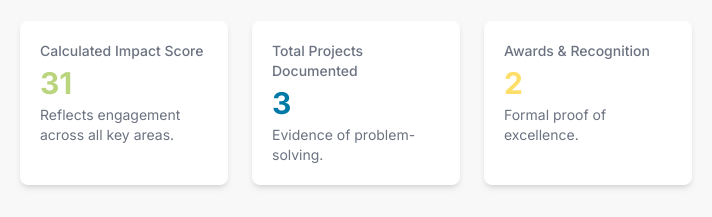
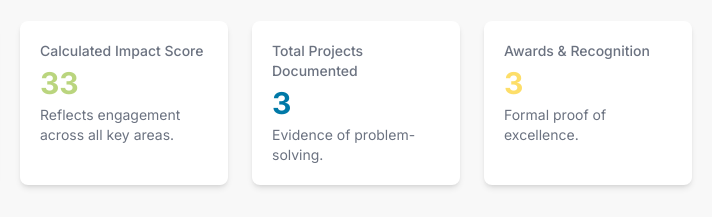
Before and after one commit to NiezW-BSU/PBL-0-Personal-Portfolio, a plain HTML site: page index.html in a window 1280 px wide. Shown: the part 583-800 px from the top of the page, 540-1252 px from the left. Drawn offline with nearby package versions, Linux system fonts and the light colour scheme.

Commit message:
Update index.html

```diff
--- a/index.html
+++ b/index.html
@@ -323,6 +323,7 @@ CONFIRMATION: NO SVG graphics used. NO Mermaid JS used. -->
             awards: [
                 { title: "Dean's List", duration: "Fall 2024", detail: "Achieved a **3.8 GPA**." },
                 { title: "Rising Star Freshman Award", duration: "Spring 2025", detail: "Recognized by the CS department for high academic achievement and engagement." },
+                { title: "Rising Star Freshman Award", duration: "Spring 2025", detail: "Recognized by the CS department for high academic achievement and engagement." },
             ]
         };
 
```
